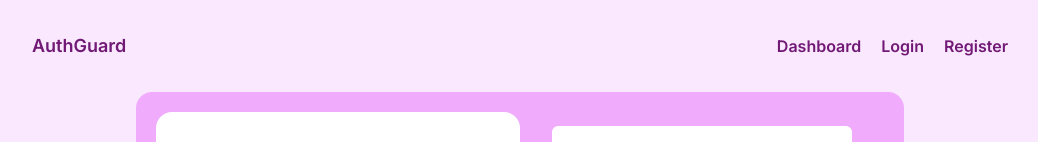
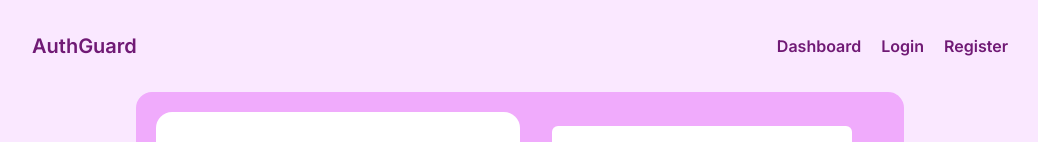
Before and after one commit to Deepakpradhan7/Auth-in-Nextauth, a Next.js app: page / in a window 1280 px wide. Shown: the top 142 px of the page, without its empty margins (120-1158 px from the left). Built offline with nearby package versions, Linux system fonts and the light colour scheme; no server answers.

Commit message:
Nav modified

```diff
--- a/components/Navbar.tsx
+++ b/components/Navbar.tsx
@@ -9,7 +9,7 @@
     <div className="text-md font-semibold px-6">
       <ul className="flex py-8 justify-between items-center">
         <div>
-            <Link href='/' className="text-fuchsia-900 text-lg">
+            <Link href='/' className="text-fuchsia-900 text-xl">
                 <li>AuthGuard</li>
             </Link>
         </div>
```
